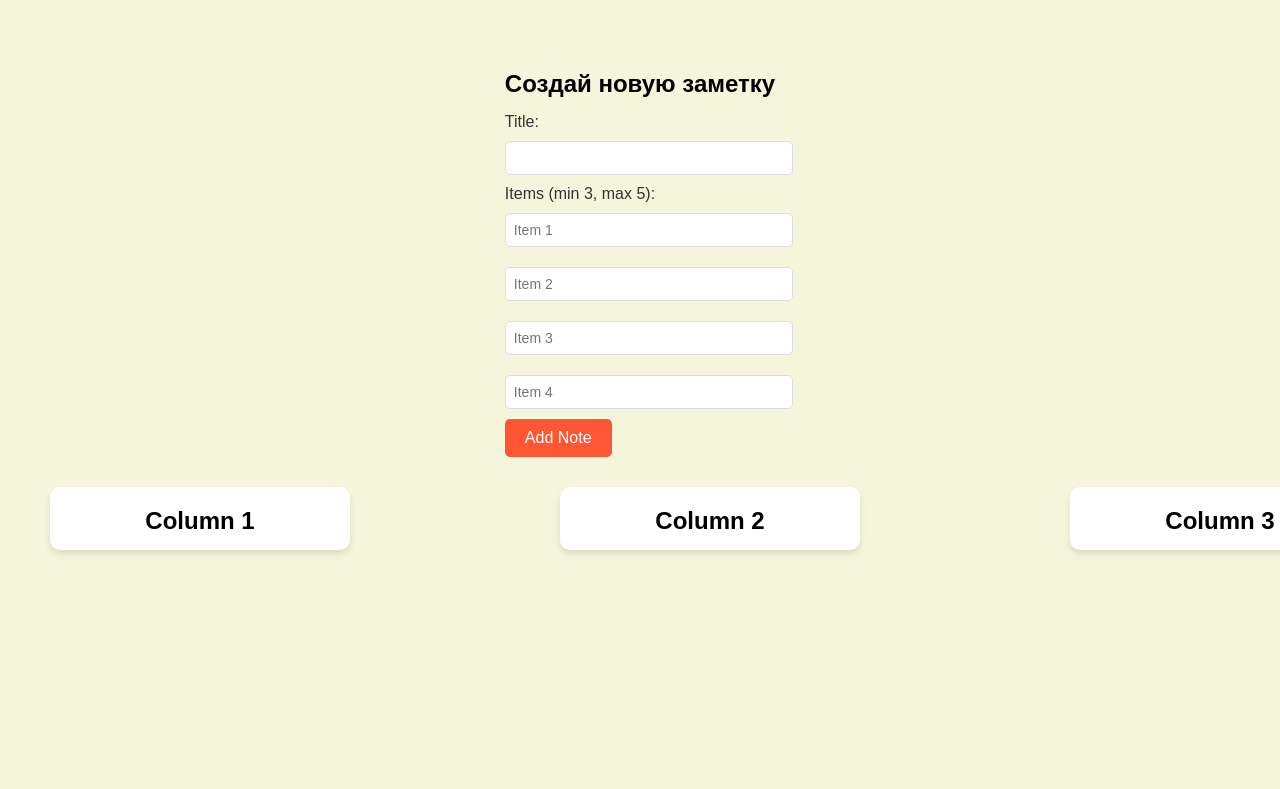
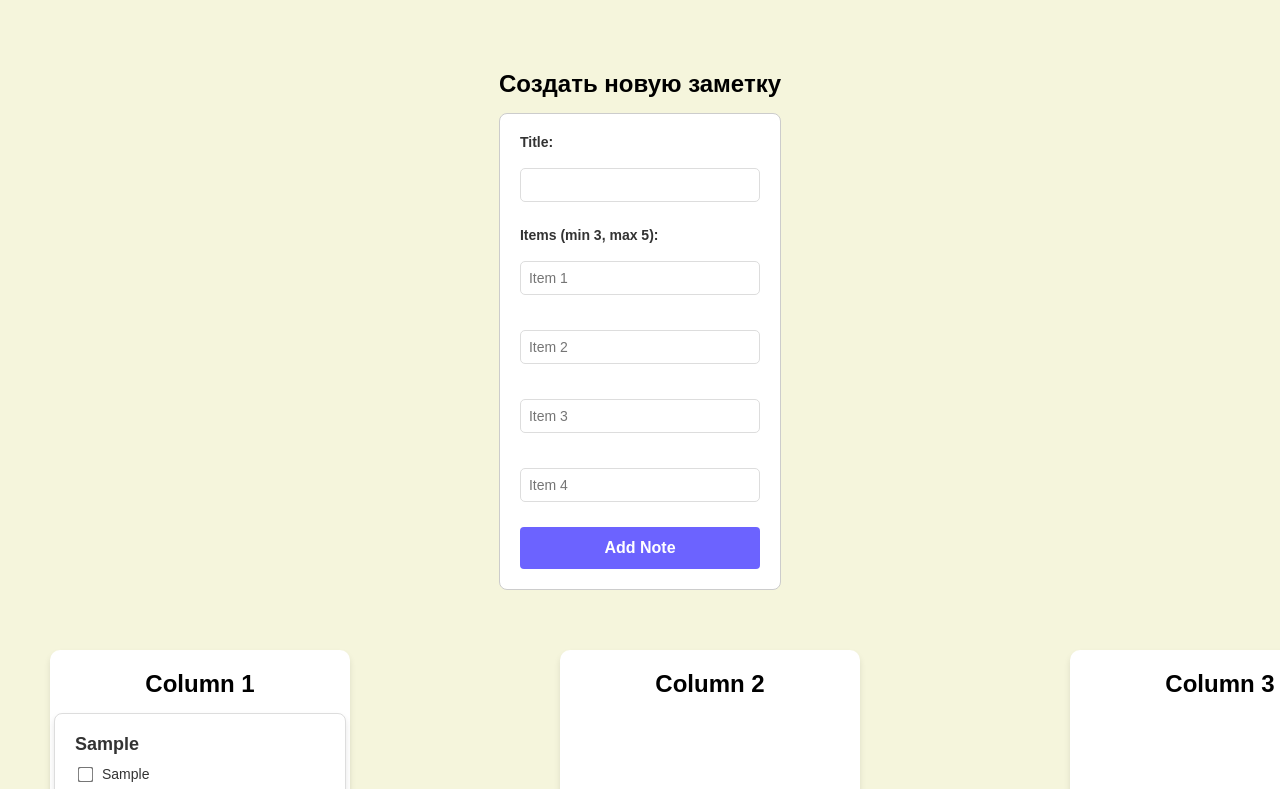
Before and after one commit to Alevtina52/Notes, a plain HTML site: page index.html in a window 1280 px wide. Both pictures are taken after typing "Sample", "Sample", "Sample", "Sample", "Sample" into the empty fields and a click on the button "Add Note". Shown: the top 789 px of the page. Drawn offline with Linux system fonts and the light colour scheme.

Commit message:
6 commit

```diff
--- a/css/style.css
+++ b/css/style.css
@@ -41,6 +41,7 @@ h2 {
 }
 
 .card {
+    width: 250px;
     background-color: #fff;
     margin-bottom: 15px;
     padding: 20px;
@@ -49,6 +50,7 @@ h2 {
     box-shadow: 0 4px 6px rgba(0, 0, 0, 0.1);
     transition: transform 0.2s ease, box-shadow 0.2s ease;
 }
+
 
 .card:hover {
     transform: scale(1.05);
@@ -77,8 +79,8 @@ h2 {
 
 .card input {
     margin-right: 10px;
-    accent-color: #4caf50; /* Зеленый цвет для чекбоксов */
-    transform: scale(1.2); /* Увеличим размер чекбоксов */
+    accent-color: #4caf50;
+    transform: scale(1.2);
 }
 
 .card p {
@@ -127,3 +129,62 @@ input[type="text"]:focus {
     flex-direction: row;
     gap: 210px;
 }
+
+form {
+    margin-bottom: 30px;
+    padding: 20px;
+    background-color: #fff;
+    border-radius: 8px;
+    border: 1px solid #ccc;
+    width: 100%;
+    max-width: 400px; /* Ограничим ширину формы */
+    box-sizing: border-box;
+}
+
+form div {
+    margin-bottom: 15px; /* Увеличим отступы для лучшего выравнивания */
+}
+
+form label {
+    display: block;
+    margin-bottom: 8px; /* Добавляем отступ снизу для лучшего разделения */
+    font-size: 14px;
+    font-weight: 600;
+    color: #333;
+}
+
+form input {
+    width: 100%;
+    padding: 10px; /* Увеличим внутренний отступ для улучшения читаемости */
+    margin: 5px 0;
+    border-radius: 4px;
+    border: 1px solid #ccc;
+    box-sizing: border-box; /* Убедимся, что padding не влияет на ширину */
+    font-size: 14px;
+}
+
+form input:focus {
+    outline: none;
+    border-color: #6c63ff; /* Синяя рамка при фокусе для выделения поля */
+}
+
+form button {
+    padding: 12px 20px;
+    background-color: #6c63ff;
+    color: #fff;
+    border: none;
+    border-radius: 4px;
+    cursor: pointer;
+    width: 100%; /* Кнопка занимает всю ширину */
+    font-size: 16px;
+    font-weight: 600;
+}
+
+form button:hover {
+    background-color: #5a54e6;
+}
+
+form button:disabled {
+    background-color: #ccc;
+    cursor: not-allowed;
+}
--- a/js/main.js
+++ b/js/main.js
@@ -1,44 +1,4 @@
-const app = new Vue({
-    el: '#app',
-    data() {
-        return {
-            newCard: {
-                title: '',
-                list: ['', '', '', ''],
-            },
-            columns: [
-                {cards: JSON.parse(localStorage.getItem('column1')) || []},
-                {cards: JSON.parse(localStorage.getItem('column2')) || []},
-                {cards: JSON.parse(localStorage.getItem('column3')) || []},
-            ],
-            blockFirstColumn: false,
-        };
-    },
-    methods: {
-        moveCard(cardIndex, columnIndex) {
-            const card = this.columns[cardIndex.column - 1].cards.splice(cardIndex.index, 1)[0];
-            this.columns[columnIndex - 1].cards.push(card);
-            this.saveData();
-        },
-        saveData() {
-            localStorage.setItem('column1', JSON.stringify(this.columns[0].cards));
-            localStorage.setItem('column2', JSON.stringify(this.columns[1].cards));
-            localStorage.setItem('column3', JSON.stringify(this.columns[2].cards));
-        },
-        addNewCard() {
-            if (this.newCard.title && this.newCard.list.length > 0) {
-                const newCard = {
-                    title: this.newCard.title,
-                    list: this.newCard.list.map(item => ({ text: item, done: false })),
-                };
-                this.columns[0].cards.push(newCard);
-                this.newCard = { title: '', list: ['', '', '', ''] };
-                this.saveData();
-            }
-        },
-    },
-    components: {
-        Card: {
+const Card = {
     props: {
         title: String,
         list: Array,
@@ -80,13 +40,15 @@ const app = new Vue({
             <p v-if="completed === 100">Completed at: {{ completedAt }}</p>
         </div>
     `,
-        },
-        Column: {
+};
+
+const Column = {
     props: {
         columnNumber: Number,
         cards: Array,
         moveCard: Function,
     },
+    components: { Card },
     template: `
         <div class="column">
             <h2>Column {{ columnNumber }}</h2>
@@ -101,12 +63,59 @@ const app = new Vue({
             </div>
         </div>
     `,
+};
+
+const app = new Vue({
+    el: '#app',
+    data() {
+        return {
+            newCard: {
+                title: '',
+                list: ['', '', '', ''],
+            },
+            columns: [
+                { cards: JSON.parse(localStorage.getItem('column1')) || [] },
+                { cards: JSON.parse(localStorage.getItem('column2')) || [] },
+                { cards: JSON.parse(localStorage.getItem('column3')) || [] },
+            ],
+            blockFirstColumn: false,
+        };
+    },
+    methods: {
+        moveCard(cardIndex, columnIndex) {
+            const card = this.columns[cardIndex.column - 1].cards.splice(cardIndex.index, 1)[0];
+            this.columns[columnIndex - 1].cards.push(card);
+            this.saveData();
+        },
+        saveData() {
+            localStorage.setItem('column1', JSON.stringify(this.columns[0].cards));
+            localStorage.setItem('column2', JSON.stringify(this.columns[1].cards));
+            localStorage.setItem('column3', JSON.stringify(this.columns[2].cards));
+        },
+        addNewCard() {
+            if (this.newCard.title.trim() && this.newCard.list.every(item => item.trim())) {
+                const newCard = {
+                    title: this.newCard.title,
+                    list: this.newCard.list.map(text => ({ text, done: false })),
+                };
+                if (this.columns[0].cards.length < 3) {
+                    this.columns[0].cards.push(newCard);
+                    console.log('New card added:', newCard);
+                } else {
+                    alert('Первый столбец может содержать не более 3 карточек!');
+                }
+                this.saveData();
+                this.newCard = { title: '', list: ['', '', '', ''] };
+            } else {
+                alert('Введите заголовок и минимум 3 пункта!');
+            }
         },
     },
+    components: { Column },
     template: `
     <div id="app">
         <div>
-            <h2>Создай новую заметку</h2>
+            <h2>Создать новую заметку</h2>
             <form @submit.prevent="addNewCard">
               <div>
                 <label for="title">Title:</label>
```
Lines whose indentation alone changed are shown as unchanged.
